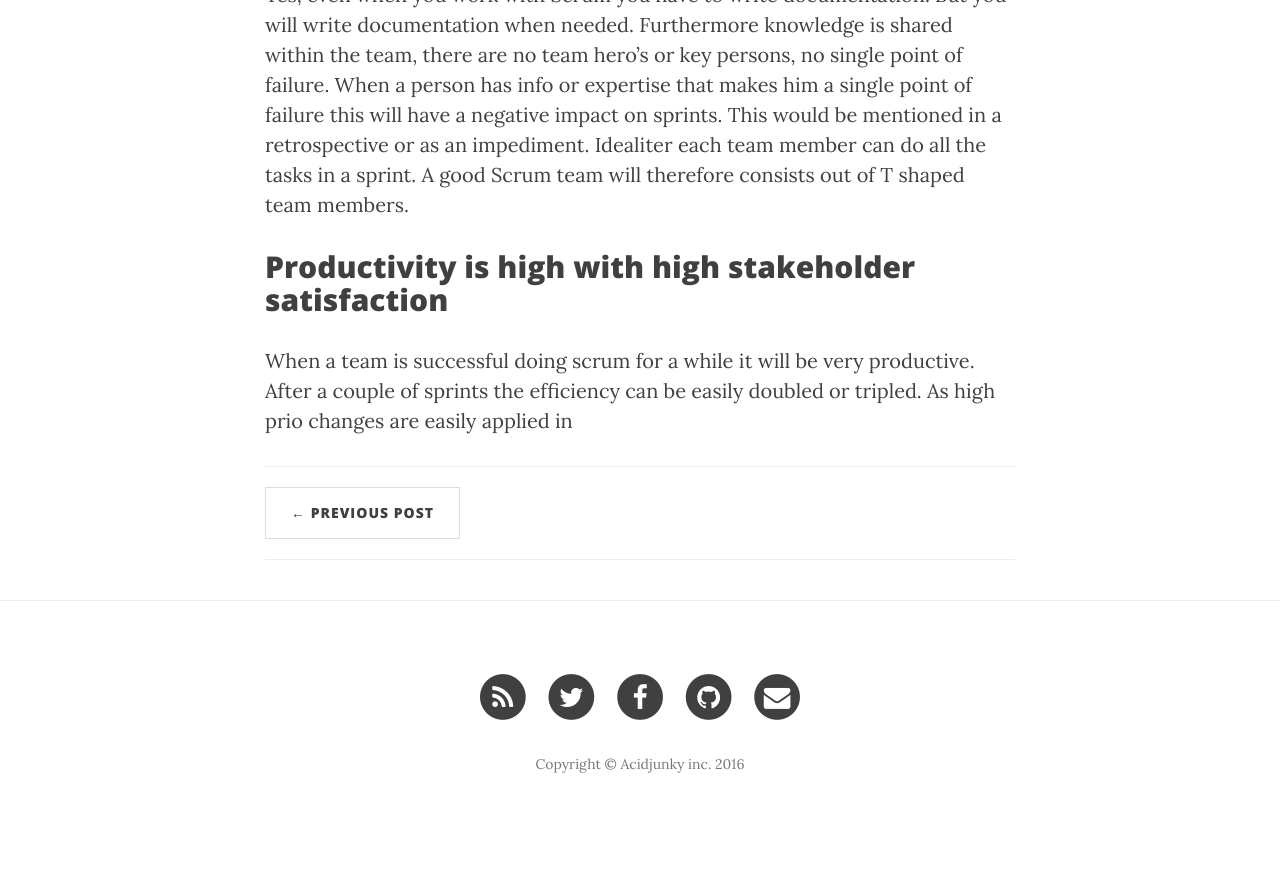
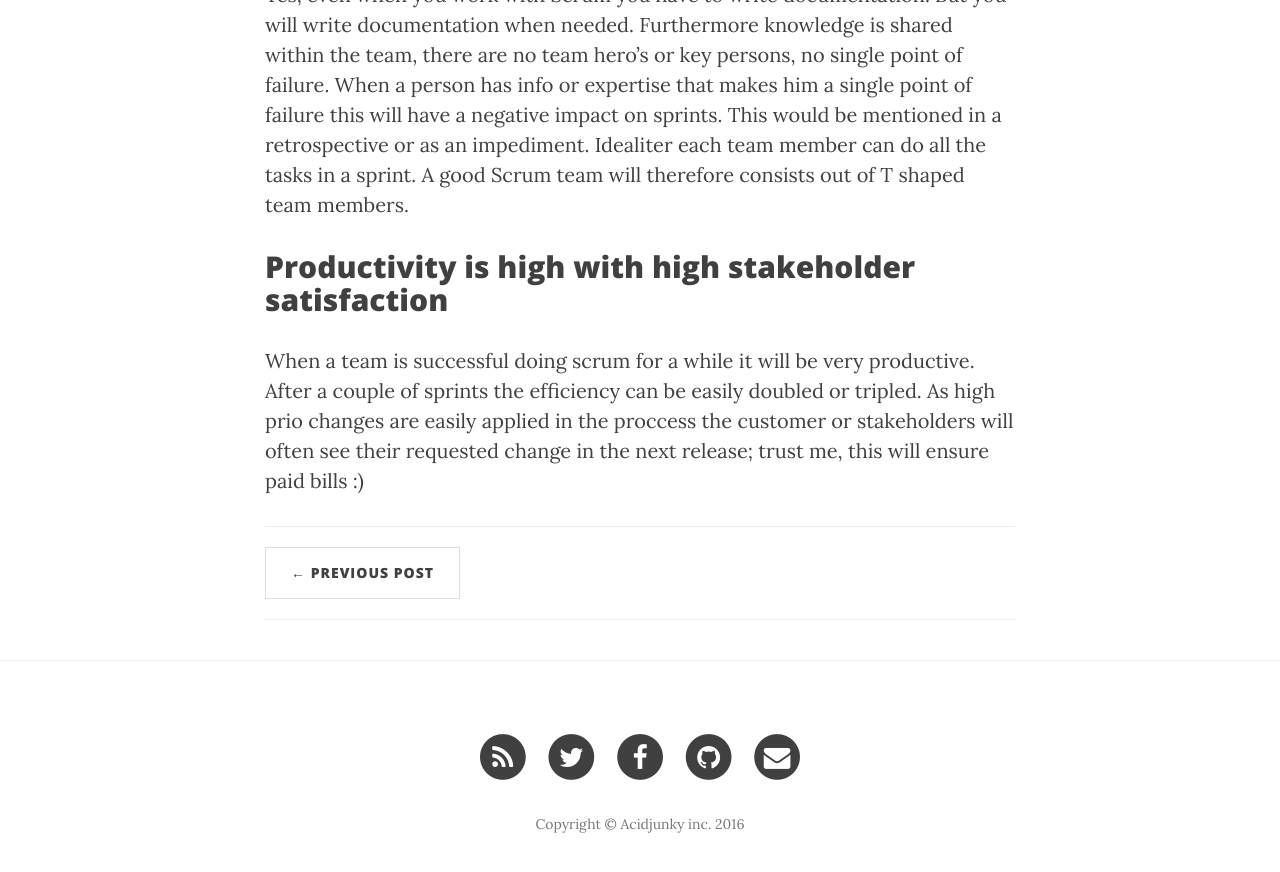
Before and after one commit to acidjunk/acidjunk.github.io, a Jekyll site: the page built from _posts/2016-05-17-5-advantages-of-working-agile.md, in a window 1280 px wide and 900 px high, scrolled down 3831 px. Shown: the top 872 px of the window. Built offline with Jekyll 4.4.1, drawn with Linux system fonts in a browser that asks for light colours; nearby versions of some CDN libraries; comment, search, counter and statistics services are not loaded; before the commit the page ends 4671 px from its top, so only the background shows below that; some of the changed text lies outside the part shown.

Commit message:
Scrum article for GoodHabitz

```diff
--- a/_posts/2016-05-24-5-advantages-of-working-agile.md
+++ b/_posts/2016-05-17-5-advantages-of-working-agile.md
@@ -52,4 +52,4 @@ The term bus factor was coined in 1997 when somebody on the python mailing list
 Yes, even when you work with Scrum you have to write documentation. But you will write documentation when needed. Furthermore knowledge is shared within the team, there are no team hero's or key persons, no single point of failure. When a person has info or expertise that makes him a single point of failure this will have a negative impact on sprints. This would be mentioned in a retrospective or as an impediment. Idealiter each team member can do all the tasks in a sprint. A good Scrum team will therefore consists out of T shaped team members.
 
 ## Productivity is high with high stakeholder satisfaction
-When a team is successful doing scrum for a while it will be very productive. After a couple of sprints the efficiency can be easily doubled or tripled. As high prio changes are easily applied in
+When a team is successful doing scrum for a while it will be very productive. After a couple of sprints the efficiency can be easily doubled or tripled. As high prio changes are easily applied in the proccess the customer or stakeholders will often see their requested change in the next release; trust me, this will ensure paid bills :)
```
Also changed, not shown: other parts of _posts/2016-05-17-5-advantages-of-working-agile.md (+1 -1 lines).
